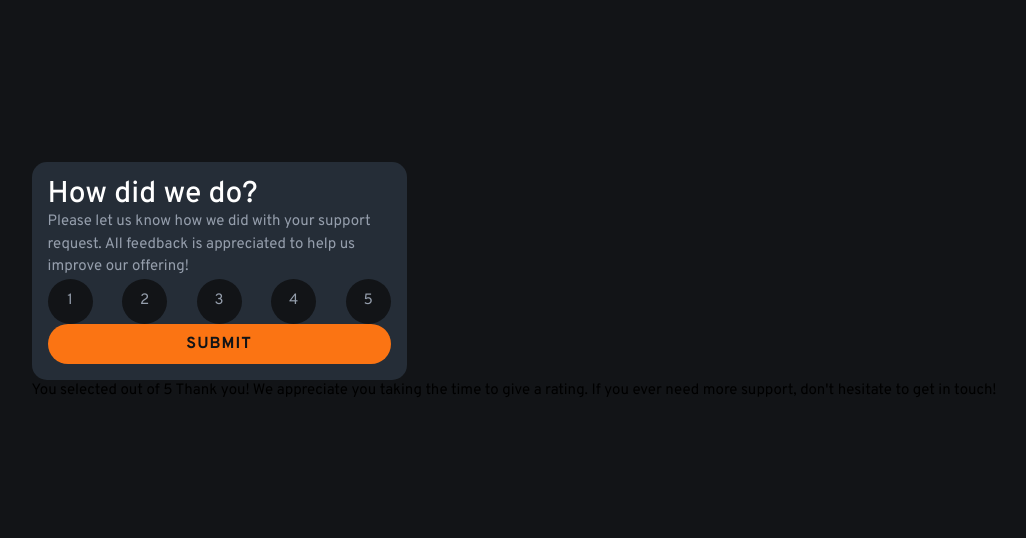
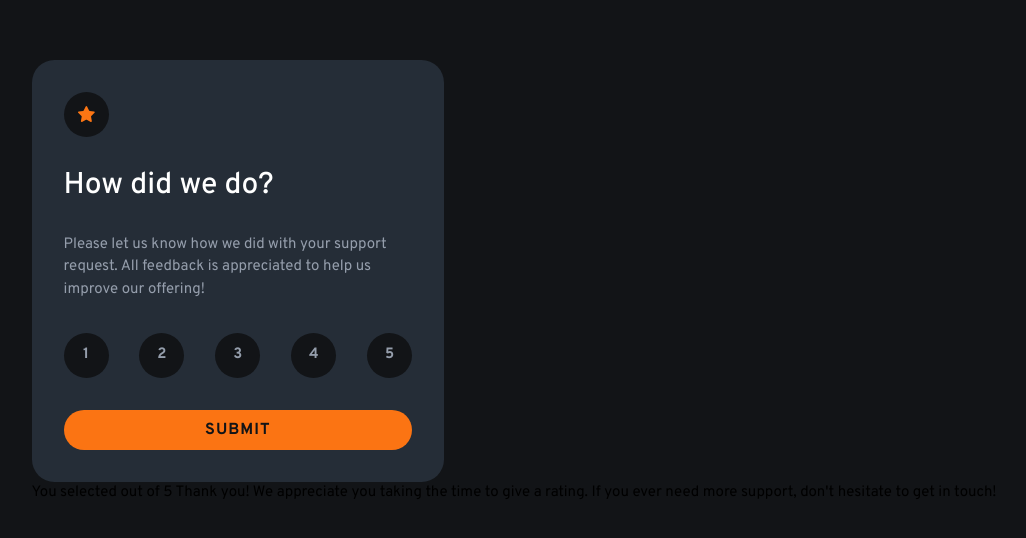
Before and after one commit to EbadShelby/rating-component-JS_002, a plain HTML site: page index.html in a window 1280 px wide. Shown: the part 118-656 px from the top of the page, without its empty margins (126-1152 px from the left). Drawn offline with Linux system fonts and the light colour scheme.

Commit message:
added star icon and spacing

```diff
--- a/index.html
+++ b/index.html
@@ -15,7 +15,7 @@
 </head>
 <body>
   <div class="rating">
-    <div class="rating_star-icon"></div>
+    <div class="rating_star-icon"><img src="images/icon-star.svg" alt=""></div>
     <h1 class="rating_title">How did we do?</h1>
     <p class="rating_description">Please let us know how we did with your support request. All feedback is appreciated
       to help us improve our offering!</p>
--- a/style.css
+++ b/style.css
@@ -159,10 +159,20 @@ body {
 /* ======================================= */
 .rating {
   background-color: var(--clr-neutral-600);
-  max-width: 25em;
-  border-radius: 1em;
-  padding: var(--spacing-200);
+  max-width: 27.5em;
+  border-radius: 1.5em;
+  padding: var(--spacing-400);
   display: grid;
+  gap: var(--spacing-400);
+}
+.rating_star-icon {
+  background-color: var(--clr-neutral-900);
+  width: 3em;
+  aspect-ratio: 1 / 1;
+  border-radius: 100vmax;
+  display: flex;
+  justify-content: center;
+  align-items: center;
 }
 .rating_title {
   color: var(--clr-neutral-100);
@@ -172,7 +182,7 @@ body {
   color: var(--clr-neutral-300);
 }
 .rating_submit {
-  padding-block: .5em;
+  padding-block: 0.5em;
   border-radius: 100vmax;
   font-size: 1rem;
   text-transform: uppercase;
@@ -199,7 +209,7 @@ body {
   justify-content: center;
   align-items: center;
   color: var(--clr-neutral-300);
-
+  font-weight: var(--fw-bold);
 }
 /* =============|| Buttons ||============= */
 
```
